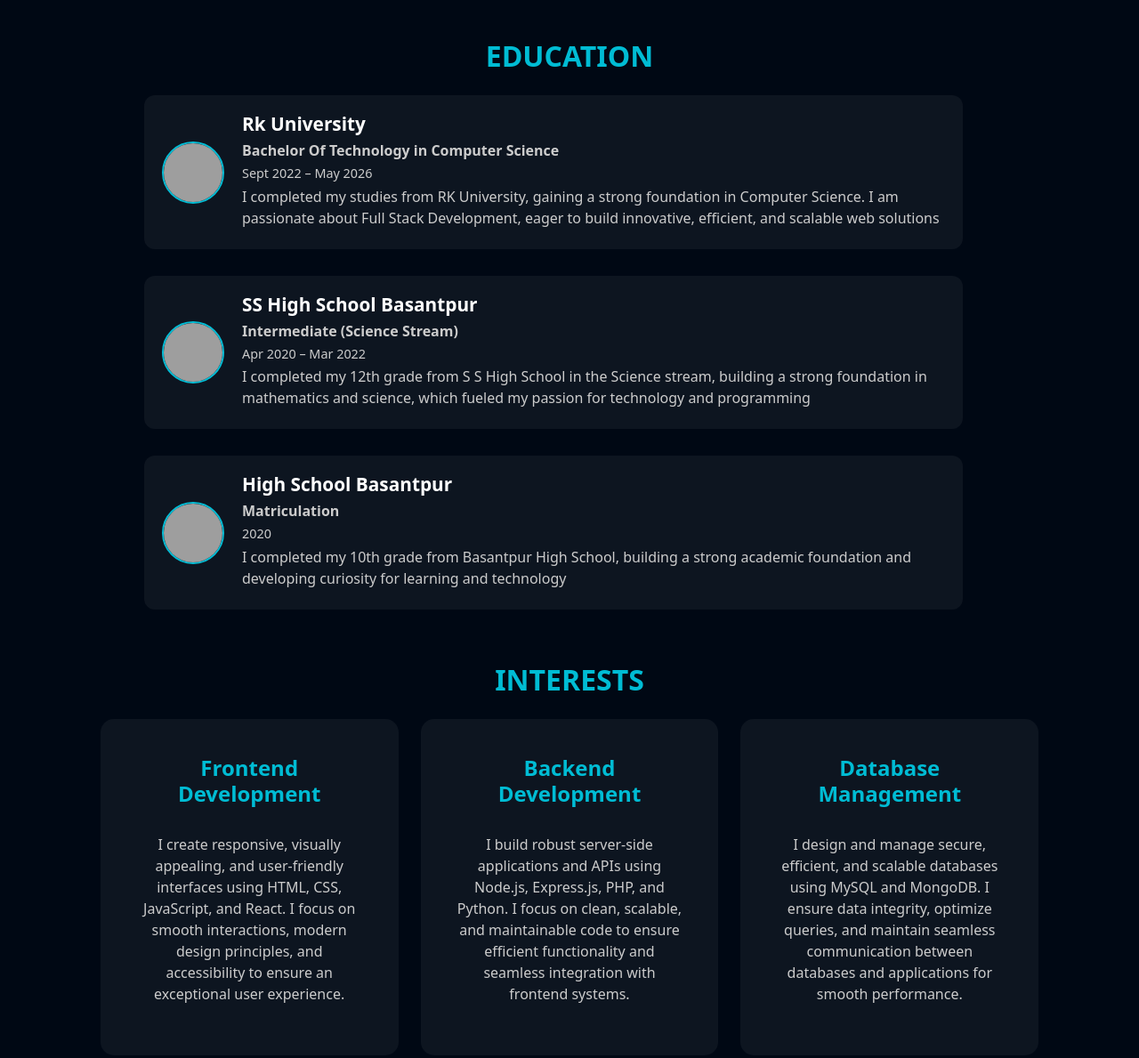
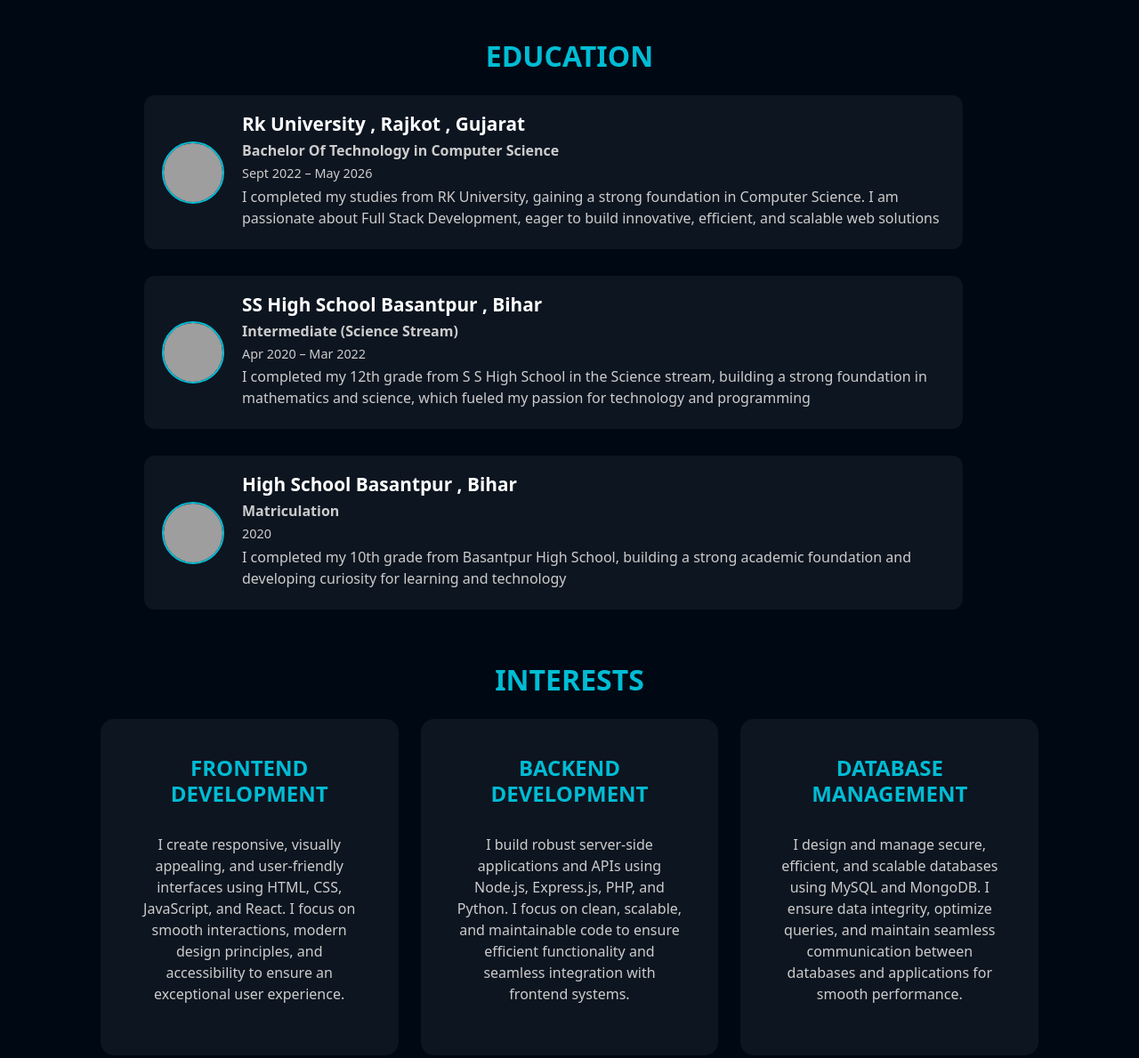
Before and after one commit to Rupasingh22/portfolio, a plain HTML site: page index.html in a window 1280 px wide. Shown: the part 1160-2349 px from the top of the page at 89% size. Drawn offline with nearby package versions, Linux system fonts and the light colour scheme; grey boxes are pictures that could not be loaded.

Commit message:
Updated Portfolio

```diff
--- a/index.html
+++ b/index.html
@@ -20,7 +20,7 @@
   <!-- Navigation Bar -->
   <nav class="navbar navbar-expand-lg navbar-dark bg-dark fixed-top">
     <div class="container d-flex justify-content-between align-items-center">
-      <a class="navbar-brand" href="#">Rupa Singh</a>
+      <a class="navbar-brand" href="#">RUPA SINGH</a>
       <div class="d-flex">
         <a class="nav-link" href="#about">ABOUT</a>
         <a class="nav-link" href="#skill">SKILL</a>
@@ -70,7 +70,7 @@
           <div class="edu-item">
             <img src="Images/school.jpg" alt="Rk University">
             <div class="edu-details">
-              <h4>Rk University</h4>
+              <h4>Rk University , Rajkot , Gujarat</h4>
               <p><strong>Bachelor Of Technology in Computer Science</strong></p>
               <p class="edu-date">Sept 2022 – May 2026</p>
               <p>I completed my studies from RK University, gaining a strong foundation in Computer Science. I am passionate about Full Stack Development, eager to build innovative, efficient, and scalable web solutions</p>
@@ -80,7 +80,7 @@
           <div class="edu-item">
             <img src="Images/school2.jpg" alt="SS High School Basantpur">
             <div class="edu-details">
-              <h4>SS High School Basantpur</h4>
+              <h4>SS High School Basantpur , Bihar</h4>
               <p><strong>Intermediate (Science Stream)</strong></p>
               <p class="edu-date">Apr 2020 – Mar 2022</p>
               <p>I completed my 12th grade from S S High School in the Science stream, building a strong foundation in mathematics and science, which fueled my passion for technology and programming</p>
@@ -90,7 +90,7 @@
           <div class="edu-item">
             <img src="Images/school1.jpg" alt="IIT Delhi">
             <div class="edu-details">
-              <h4>High School Basantpur</h4>
+              <h4>High School Basantpur , Bihar</h4>
               <p><strong>Matriculation</strong></p>
               <p class="edu-date">2020</p>
               <p>I completed my 10th grade from Basantpur High School, building a strong academic foundation and developing curiosity for learning and technology</p>
@@ -104,17 +104,17 @@
         <h3>INTERESTS</h3>
         <div class="interest-cards">
           <div class="card">
-            <h4>Frontend Development</h4>
+            <h4>FRONTEND DEVELOPMENT</h4>
             <p>I create responsive, visually appealing, and user-friendly interfaces using HTML, CSS, JavaScript, and React. I focus on smooth interactions, modern design principles, and accessibility to ensure an exceptional user experience.</p>
           </div>
 
           <div class="card">
-            <h4>Backend Development</h4>
+            <h4>BACKEND DEVELOPMENT</h4>
             <p>I build robust server-side applications and APIs using Node.js, Express.js, PHP, and Python. I focus on clean, scalable, and maintainable code to ensure efficient functionality and seamless integration with frontend systems.</p>
           </div>
 
           <div class="card">
-            <h4>Database Management</h4>
+            <h4>DATABASE MANAGEMENT</h4>
             <p>I design and manage secure, efficient, and scalable databases using MySQL and MongoDB. I ensure data integrity, optimize queries, and maintain seamless communication between databases and applications for smooth performance.</p>
           </div>
         </div>
@@ -390,7 +390,7 @@
       <div class="info-item">
         <i class="fas fa-envelope"></i>
         <div>
-          <h4>Email</h4>
+          <h4>EMAIL</h4>
           <p>rupasingh10456@gmail.com</p>
           <p>+91 9153832633</p>
         </div>
@@ -399,8 +399,8 @@
       <div class="info-item">
         <i class="fas fa-map-marker-alt"></i>
         <div>
-          <h4>Location</h4>
-          <p>Viman Nagar, Pune, Mumbai</p>
+          <h4>LOCATION</h4>
+          <p>Undri, Pune, Mumbai, 411060</p>
         </div>
       </div>
     </div>
```
